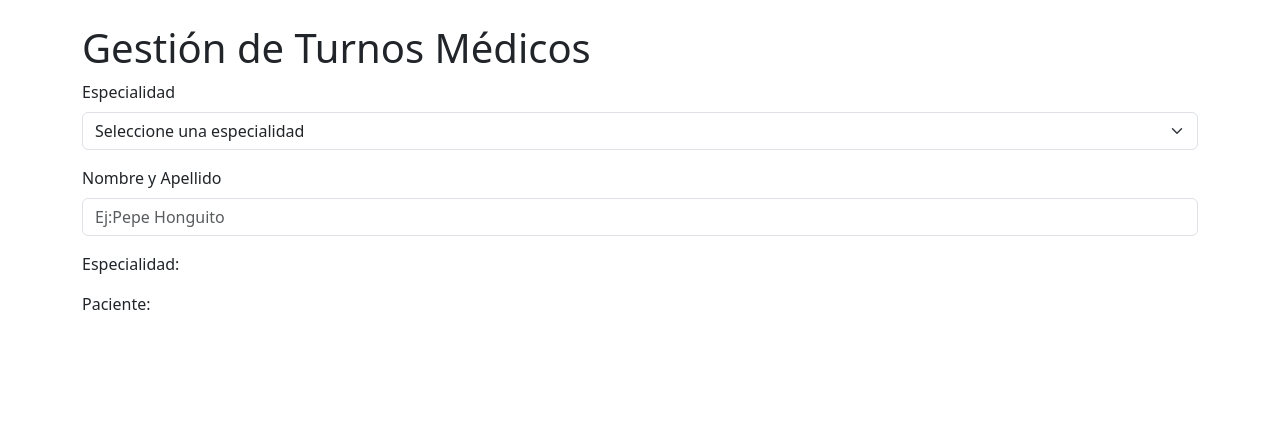
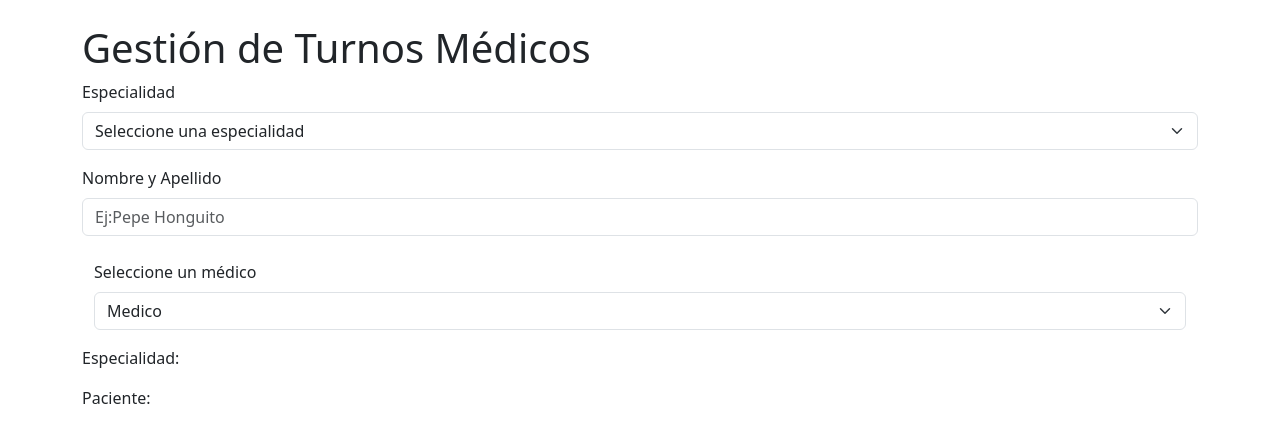
Before and after one commit to DanteCesca/Proyecto-Final, a React (Vite) app: page / in a window 1280 px wide. Shown: the top 442 px of the page. Built offline with nearby package versions, Linux system fonts and the light colour scheme.

Commit message:
Resuelve conflicto App.jsx

```diff
--- a/src/App.jsx
+++ b/src/App.jsx
@@ -1,11 +1,13 @@
-import { useState } from 'react'
-import './Styles/App.css'
-import Especialidades from './Componentes/Especialidades'
-import PacienteInput from './Componentes/Pacientes'
+import { useState } from "react";
+import "./Styles/App.css";
+
+import Especialidades from "./Componentes/Especialidades";
+import Medicos from "./Componentes/Medicos";
+import PacienteInput from "./Componentes/Pacientes";
 
 function App() {
-  const [especialidad, setEspecialidad] = useState("")
-  const [nombrePaciente, setNombrePaciente] = useState("")
+  const [especialidad, setEspecialidad] = useState("");
+  const [nombrePaciente, setNombrePaciente] = useState("");
 
   return (
     <div className="container mt-4">
@@ -15,15 +17,20 @@ return (
         especialidadSeleccionada={especialidad}
         onEspecialidadChange={setEspecialidad}
       />
+
       <PacienteInput
         nombre={nombrePaciente}
         onNombreChange={setNombrePaciente}
       />
 
+      <Medicos
+        especialidadSeleccionada={especialidad}
+      />
+
       <p>Especialidad: {especialidad}</p>
       <p>Paciente: {nombrePaciente}</p>
     </div>
-)
+  );
 }
 
-export default App
+export default App;
```
Lines whose indentation alone changed are shown as unchanged.
